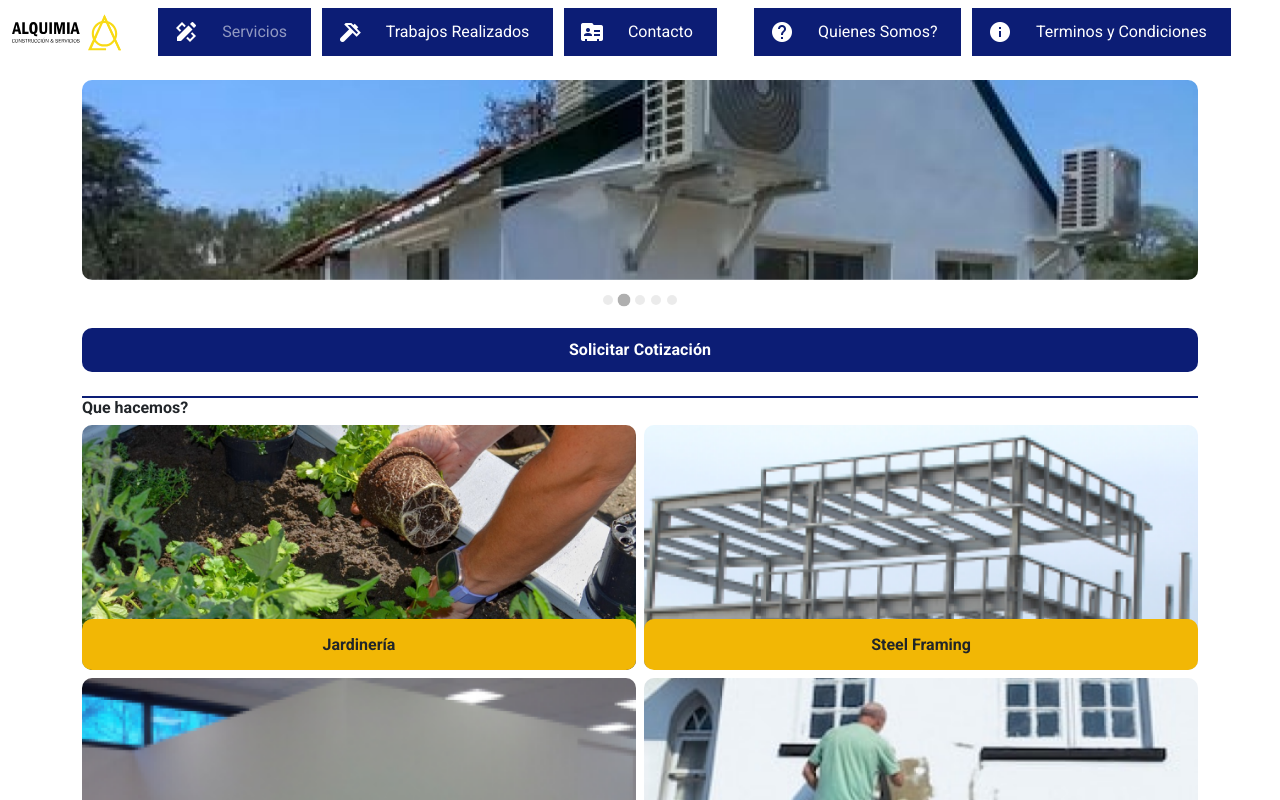
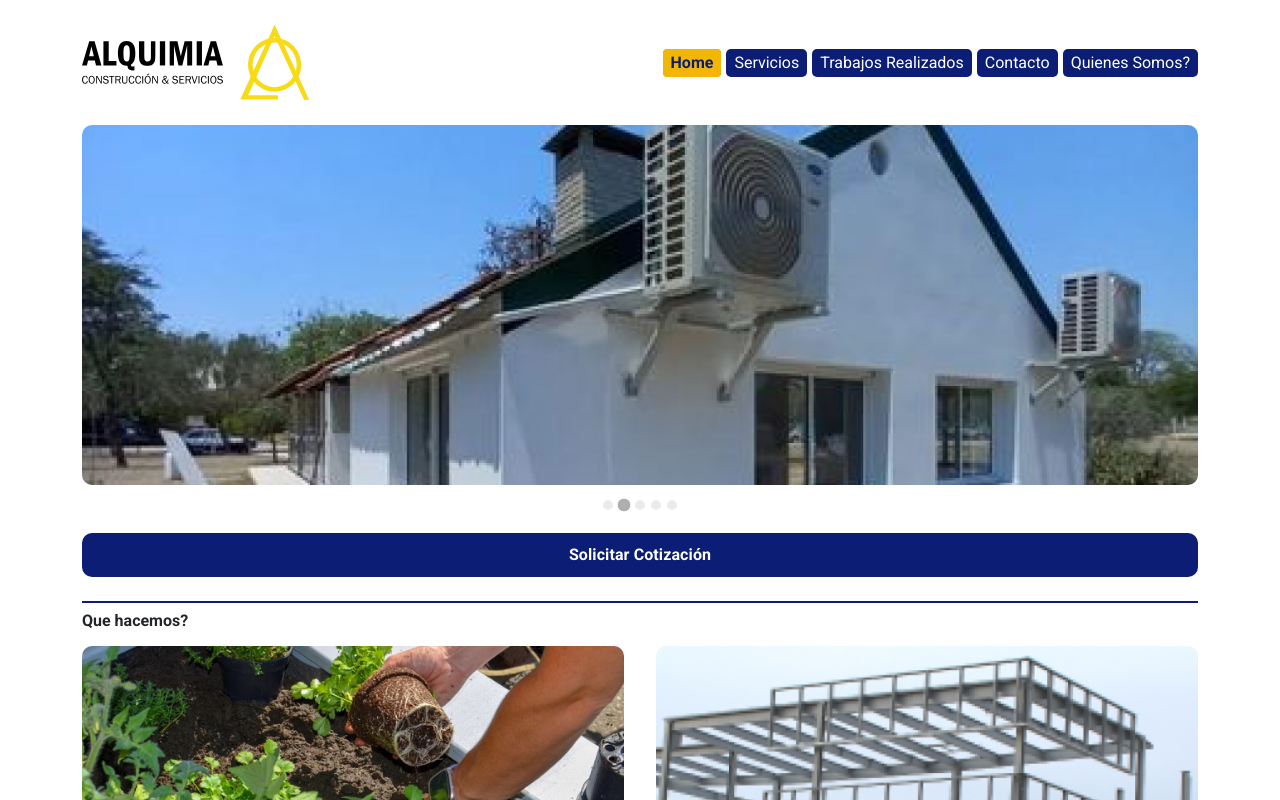
Before and after one commit to orquera10/alquimia, a React (Create React App) app: page / in a window 1280 px wide. Shown: the top 800 px of the page. Built offline with nearby package versions, Linux system fonts and the light colour scheme.

Commit message:
finalizando barra de navegacion

```diff
--- a/src/components/ComponentsHomeContainer/carruselHome.css
+++ b/src/components/ComponentsHomeContainer/carruselHome.css
@@ -34,3 +34,15 @@
 .carousel-inner{
     border-radius: 10px;
 }
+
+@media (min-width: 426px) {
+    .carrusel img{
+        height: 35vh;
+    }
+}
+
+@media (min-width: 1024px) {
+    .carrusel img{
+        height: 45vh;
+    }
+}
--- a/src/components/HomeContainer.jsx
+++ b/src/components/HomeContainer.jsx
@@ -11,19 +11,19 @@ const HomeContainer = () => {
             <CarruselHome/>
             <Button variant="primary" className="w-100">Solicitar Cotización</Button>{' '}
             <div className="w-100 separador mt-4"></div>
-            <h2 className="fs-6 font-weight-bold">Que hacemos?</h2>
+            <h2 className="fs-6 font-weight-bold mt-2 mb-3">Que hacemos?</h2>
             <div className="row">{
                 arrayServices.map(service =>
                 {
                     if (service.id % 2 === 0) {
                         return (
-                        <div key={service.id} className="col-6 mb-2 ps-1">
+                        <div key={service.id} className="col-6 mb-2 mb-md-4 ps-1 ps-md-3">
                             <CardService element={service} />
                         </div>
                         )
                     } else{
                         return (
-                        <div key={service.id} className="col-6 mb-2 pe-1">
+                        <div key={service.id} className="col-6 mb-2 mb-md-4 pe-1 pe-md-3">
                             <CardService element={service} />
                         </div>
                         )
--- a/src/components/NavBar/NavBar.jsx
+++ b/src/components/NavBar/NavBar.jsx
@@ -1,36 +1,12 @@
-// import Container from 'react-bootstrap/Container';
-// import Nav from 'react-bootstrap/Nav';
-// import Navbar from 'react-bootstrap/Navbar';
 import '../NavBar/navBar.css'
 import { Link, NavLink} from "react-router-dom";
 
 function NavBar() {
   return (
-    // <Navbar bg="light" expand="lg">
-    //   <Container fluid>
+    <div className='my-3'>
+      <nav className="navbar navbar-expand-md navbar-dark">
 
-    //     <Navbar.Toggle aria-controls="navbarScroll" />
-    //     <Navbar.Brand href="#"><img src="./img/icon/logo.svg" alt="" /></Navbar.Brand>
-    //     <Navbar.Collapse id="navbarScroll">
-    //       <Nav
-    //         className="me-auto my-2 my-lg-0 barraNav"
-    //         // style={{ minHeight: '95vh' }}
-    //         navbarScroll
-    //       >
-    //         <Nav.Link href="#action1">Home</Nav.Link>
-    //         <Nav.Link href="#action2">Link</Nav.Link>
-    //         <Nav.Link href="#action2">Link</Nav.Link>
-    //         <Nav.Link href="#action2">Link</Nav.Link>
-    //         <Nav.Link href="#action2">Link</Nav.Link>
-    //       </Nav>
-
-    //     </Navbar.Collapse>
-    //   </Container>
-    // </Navbar>
-    <div>
-      <nav className="navbar navbar-expand-lg navbar-dark">
-
-        <div className="container-fluid">
+        <div className="container">
 
           <button
             id='botonMenu'
@@ -39,21 +15,26 @@ function NavBar() {
             data-bs-toggle="offcanvas"
             data-bs-target="#menuLateral"
           >
-
             <img src="./img/icon/MenuBurguer.svg" alt="" />
-
           </button>
           <Link to={"/"}>
-            <img src="./img/icon/logo.svg" alt="" />
+            <img src="./img/icon/logo.svg" alt="" className='logoNav'/>
           </Link>
 
           <section
             className="offcanvas offcanvas-start"
             id="menuLateral"
-            tabindex="-1"
+            tabIndex="-1"
           >
-            <div className="offcanvas-header" data-bs-theme="dark">
-              <Link to={"/"} onClick={()=>{document.getElementById('botonMenu').click()}}>
+            <div className="offcanvas-header justify-content-center" data-bs-theme="dark">
+              <button
+                className="btn-close d-none"
+                type="button"
+                aria-label="Close"
+                data-bs-dismiss="offcanvas"
+                id='botonCerrar'
+              ></button>
+              <Link to={"/"} onClick={()=>{document.getElementById('botonCerrar').click()}}>
                 <div className="w-100 d-flex justify-content-center mt-5">
                   <img src="./img/icon/logoTexto.svg" alt="" />
                   <img src="./img/icon/logoImg.svg" alt="" className='ms-3' />
@@ -64,39 +45,36 @@ function NavBar() {
             <div className="offcanvas-body d-flex flex-column justify-content-between px-0">
 
               <ul className="navbar-nav fs-5 justify-content-evenly">
-                <div className="separador2 mx-2"></div>
-                {/* <li className="nav-item p-3 py-md-1">
-                  <NavLink className="nav-link my-2 active" aria-current="page" to={"/"} onClick={()=>{document.getElementById('botonMenu').click()}}>Home</NavLink>
-                </li> */}
-                <li class="nav-item p-3 py-md-1 d-flex">
-                  <img src="./img/icon/iconoService.svg" alt="" className='me-3'/>
-                  <NavLink className="nav-link" aria-current="page" to={"/servicios"} onClick={()=>{document.getElementById('botonMenu').click()}}>Servicios</NavLink>
+                <div className="separador2 mx-3 mb-4 d-block d-md-none"></div>
+                <li className="nav-item py-1 py-md-1 d-flex ps-3 d-none d-md-block">
+                  <NavLink className="nav-link" aria-current="page" to={"/"} onClick={()=>{document.getElementById('botonCerrar').click()}}>Home</NavLink>
                 </li>
-                <li class="nav-item p-3 py-md-1 d-flex">
-                  <img src="./img/icon/iconoTrabajos.svg" alt="" className='me-3'/>
-                  <NavLink className="nav-link" aria-current="page" to={"/"} onClick={()=>{document.getElementById('botonMenu').click()}}>Trabajos Realizados</NavLink>
+                <li className="nav-item py-1 py-md-1 d-flex ps-3">
+                  <img src="./img/icon/iconoService.svg" alt="" className='me-3 d-block d-md-none'/>
+                  <NavLink className="nav-link" aria-current="page" to={"/servicios"} onClick={()=>{document.getElementById('botonCerrar').click()}}>Servicios</NavLink>
                 </li>
-                <li class="nav-item p-3 py-md-1 d-flex">
-                  <img src="./img/icon/iconoContacto.svg" alt="" className='me-3'/>
-                  <NavLink className="nav-link" aria-current="page" to={"/"} onClick={()=>{document.getElementById('botonMenu').click()}}>Contacto</NavLink>
+                <li className="nav-item py-1 py-md-1 d-flex ps-3">
+                  <img src="./img/icon/iconoTrabajos.svg" alt="" className='me-3 d-block d-md-none'/>
+                  <NavLink className="nav-link" aria-current="page" to={"/trabajos"} onClick={()=>{document.getElementById('botonCerrar').click()}}>Trabajos Realizados</NavLink>
                 </li>
-                <div className="separador2 mx-2"></div>
-                <li class="nav-item p-3 py-md-1 d-flex">
-                  <img src="./img/icon/iconoAyuda.svg" alt="" className='me-3'/>
-                  <NavLink className="nav-link" aria-current="page" to={"/"} onClick={()=>{document.getElementById('botonMenu').click()}}>Quienes Somos?</NavLink>
+                <li className="nav-item py-1 py-md-1 d-flex ps-3">
+                  <img src="./img/icon/iconoContacto.svg" alt="" className='me-3 d-block d-md-none'/>
+                  <NavLink className="nav-link" aria-current="page" to={"/contacto"} onClick={()=>{document.getElementById('botonCerrar').click()}}>Contacto</NavLink>
                 </li>
-                <li class="nav-item p-3 py-md-1 d-flex">
-                  <img src="./img/icon/iconoInfo.svg" alt="" className='me-3'/>
-                  <NavLink className="nav-link" aria-current="page" to={"/"} onClick={()=>{document.getElementById('botonMenu').click()}}>Terminos y Condiciones</NavLink>
+                <div className="separador2 mx-3 my-4 d-block d-md-none"></div>
+                <li className="nav-item py-1 py-md-1 d-flex ps-3">
+                  <img src="./img/icon/iconoAyuda.svg" alt="" className='me-3 d-block d-md-none'/>
+                  <NavLink className="nav-link" aria-current="page" to={"/nosotros"} onClick={()=>{document.getElementById('botonCerrar').click()}}>Quienes Somos?</NavLink>
                 </li>
-                <div className="separador2 mx-2"></div>
+                <li className="nav-item py-1 py-md-1 d-flex ps-3 d-block d-md-none">
+                  <img src="./img/icon/iconoInfo.svg" alt="" className='me-3 d-block d-md-none'/>
+                  <NavLink className="nav-link" aria-current="page" to={"/terminos"} onClick={()=>{document.getElementById('botonCerrar').click()}}>Terminos y Condiciones</NavLink>
+                </li>
+                <div className="separador2 mx-3 mt-4 d-block d-md-none"></div>
               </ul>
 
 
-              <div class="d-lg-none align-self-center py-3">
-                {/* <a href="*"><i className="bi bi-facebook px-2 text-info fs-2 text-white"></i></a>
-                <a href="*"><i className="bi bi-instagram px-2 text-info fs-2 text-white"></i></a>
-                <a href="*"><i className="bi bi-whatsapp px-2 text-info fs-2 text-white"></i></a> */}
+              <div className="d-md-none align-self-center py-3">
                 <img src="./img/icon/iconoFacebook.svg" alt="" />
                 <img src="./img/icon/iconoInstagram.svg" alt="" className='mx-5'/>
                 <img src="./img/icon/iconoWhatsapp.svg" alt="" />
--- a/src/components/NavBar/navBar.css
+++ b/src/components/NavBar/navBar.css
@@ -1,6 +1,11 @@
 nav,
 .offcanvas {
     background-color: #0C1D75;
+}
+
+.nav-link{
+    font-weight: 400;
+    color: white;
 }
 
 .navbar-toggler {
@@ -14,12 +19,12 @@ nav,
 
 @media (max-width: 769px) {
     .navbar-nav>li:hover {
-        background-color: #0dcaf0;
+        background-color:#1331c7;
     }
 }
 
 nav, .offcanvas {
-    background-color: white;
+    background-color:#ffffff;
 }
 
 .offcanvas.showing,.offcanvas.show {
@@ -28,18 +33,46 @@ nav, .offcanvas {
     border-radius: 0 15px 15px 0;
 }
 
-/* .offcanvas.show{
-    background-color: #0C1D75;
-    max-width: 280px;
-} */
-
 .separador2{
     background-color: white;
     height: 2px;
 }
 
 .navbar-nav li{
-    background-color: #0C1D75;
-    font-size: 16px;
-    font-weight: 400;
+    font-size: 1rem;
+    font-weight: bold;
 }
+
+@media (min-width: 768px) {
+    .navbar-nav li{
+        background-color: #0C1D75;
+        padding: 0 !important;
+        border-radius: 5px;
+        margin-left: 5px;
+    }
+    .offcanvas {
+        align-items: flex-end;
+    }
+
+    .navbar-nav li a{
+        padding: 2px 8px !important;
+    }
+
+    .active{
+        background-color: #F2B705;
+        color: #0C1D75;
+        border-radius: 4px;
+    }
+
+    .navbar-nav .nav-link.active, .navbar-nav .show>.nav-link {
+        color: #0C1D75;
+        font-weight: bold;
+    }
+
+}
+
+@media (min-width: 1024px) {
+    .logoNav{
+        width: 227px;
+    }
+}
--- a/src/index.css
+++ b/src/index.css
@@ -19,6 +19,10 @@ body{
     border: none;
 }
 
+.btn:hover {
+    background-color:#1129a0;
+}
+
 .separador{
     background-color: #0C1D75;
     height: 2px;
```
